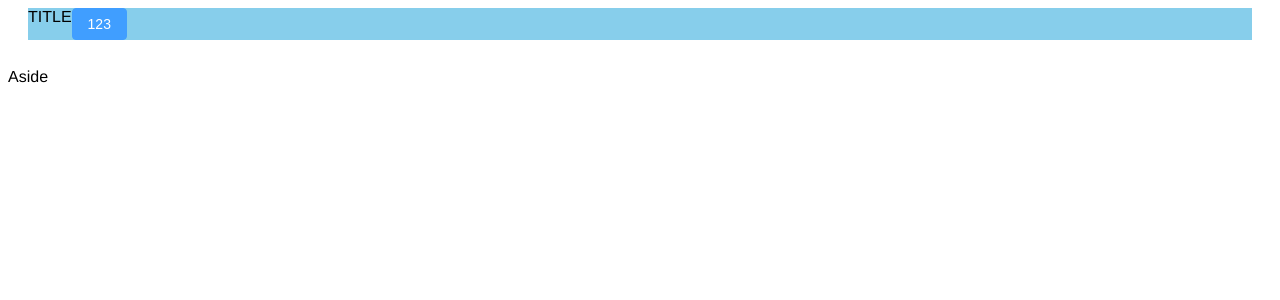
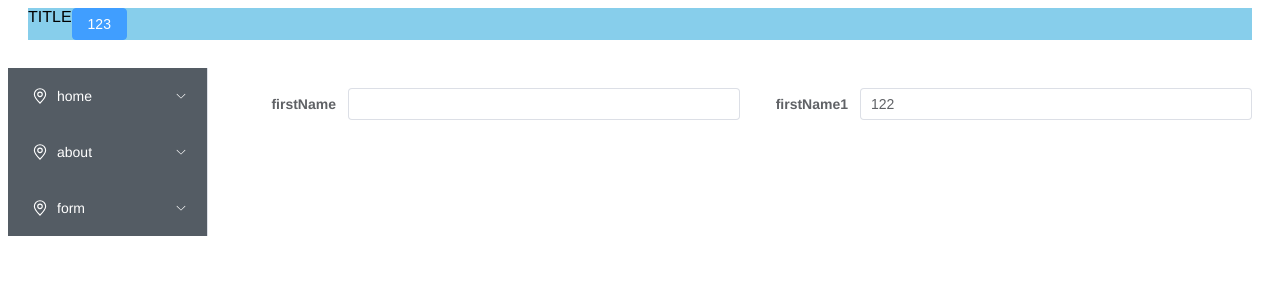
Before and after one commit to xunluohan/vue3-ts, a Vue app: page /form in a window 1280 px wide. Before the commit this address had no page. Shown: the top 300 px of the page. Built offline with nearby package versions, Linux system fonts and the light colour scheme.

Commit message:
增加pinia, 动态渲染菜单栏

```diff
--- a/package.json
+++ b/package.json
@@ -10,6 +10,7 @@
   "dependencies": {
     "core-js": "^3.8.3",
     "element-plus": "^2.3.12",
+    "pinia": "^2.1.6",
     "register-service-worker": "^1.7.2",
     "vue": "^3.2.13",
     "vue-i18n": "^9.4.0",
--- a/src/layout/index.vue
+++ b/src/layout/index.vue
@@ -6,7 +6,7 @@
         <EHeader></EHeader>
       </el-header>
       <el-container>
-        <el-aside width="200px">Aside</el-aside>
+        <el-aside width="200px"><Menu /></el-aside>
         <el-main>
           <router-view/>
         </el-main>
@@ -16,6 +16,7 @@
 </template>
 <script lang='ts' setup>
 import EHeader from '@/layout/header.vue'
+import Menu from '@/layout/menu/index.vue'
 
 </script>
 
--- /dev/null
+++ b/src/layout/menu/index.vue
@@ -0,0 +1,54 @@
+//
+<template>
+  <el-menu
+    router
+    active-text-color="#ffd04b"
+    background-color="#545c64"
+    class="el-menu-vertical-demo"
+    default-active="2"
+    text-color="#fff"
+    @open="handleOpen"
+    @close="handleClose"
+  >
+    <el-sub-menu :index="item.path" v-for="(item, index) in route" :key="path">
+      <template #title>
+        <el-icon><location /></el-icon>
+        <span>{{ t(item.meta.title) }}</span>
+      </template>
+      <div v-if="item.children.length">
+        <MenuItem></MenuItem>
+      </div>
+      <!-- <el-menu-item index="1-1">item one</el-menu-item> -->
+    </el-sub-menu>
+  </el-menu>
+</template>
+
+<script lang='ts' setup>
+import {
+  Document,
+  Menu as IconMenu,
+  Location,
+  Setting,
+} from '@element-plus/icons-vue'
+import { useRouter } from 'vue-router';
+import { useI18n } from 'vue-i18n'
+import MenuItem from './menuItem.vue'
+// import { useUserStore } from '@/pinia/user'
+// const store = useUserStore()
+// console.log(store)
+const { t } = useI18n()
+const router = useRouter()
+const route = router.getRoutes()
+
+const handleOpen = (key: string, keyPath: string[]) => {
+  console.log(key, keyPath)
+}
+const handleClose = (key: string, keyPath: string[]) => {
+  console.log(key, keyPath)
+}
+
+</script>
+
+<style lang='scss' scoped>
+
+</style>
--- /dev/null
+++ b/src/layout/menu/menuItem.vue
@@ -0,0 +1,12 @@
+//
+<template>
+  <el-menu-item index="1-1">item one</el-menu-item>
+</template>
+
+<script lang='ts' setup>
+
+</script>
+
+<style lang='scss' scoped>
+
+</style>
--- a/src/main.ts
+++ b/src/main.ts
@@ -2,22 +2,24 @@ import { createApp } from 'vue'
 import App from './App.vue'
 import './registerServiceWorker'
 import router from './router'
-import store from './store'
+// import store from './store'
 import ElementPlus from 'element-plus'
 import 'element-plus/dist/index.css'
 import '@/style/index.scss'
 import { i18n, setI18n } from './i18n'
+import { createPinia } from 'pinia'
 
 // 注册e-element插件
 import EElements from '@/components/index'
 
 const app = createApp(App)
-
+const pinia = createPinia()
 // setI18n(app)
 
+app.use(pinia)
 app.use(ElementPlus)
 app.use(EElements)
-app.use(store)
+// app.use(store)
 app.use(i18n)
 app.use(router)
 app.mount('#app')
--- /dev/null
+++ b/src/pinia/user.ts
@@ -0,0 +1,20 @@
+import { defineStore } from 'pinia'
+import { createRouter, createWebHistory, RouteRecordRaw } from 'vue-router'
+
+export const useUserStore = defineStore('user', {
+  state: () => {
+    return {
+      userInfo: {},
+      userRouter: []
+    }
+  },
+  // 也可以这样定义
+  // state: () => ({ count: 0 })
+  actions: {
+
+    userRouter(data: Array<RouteRecordRaw>) {
+      // @ts-ignore
+      this.userRouter = data
+    }
+  },
+})
--- a/src/router/index.ts
+++ b/src/router/index.ts
@@ -1,11 +1,13 @@
 import { createRouter, createWebHistory, RouteRecordRaw } from 'vue-router'
 import HomeView from '../views/HomeView.vue'
+// import { useUserStore } from '@/pinia/user'
 
 const routes: Array<RouteRecordRaw> = [
   {
     path: '/',
     name: 'home',
-    component: HomeView
+    component: HomeView,
+    meta: {title: 'home'}
   },
   {
     path: '/about',
@@ -13,10 +15,19 @@ const routes: Array<RouteRecordRaw> = [
     // route level code-splitting
     // this generates a separate chunk (about.[hash].js) for this route
     // which is lazy-loaded when the route is visited.
-    component: () => import(/* webpackChunkName: "about" */ '../views/AboutView.vue')
+    component: () => import(/* webpackChunkName: "about" */ '../views/AboutView.vue'),
+    meta: {title: 'about'}
+
+  },
+  {
+    path: '/form',
+    name: 'From',
+    component: () => import('@/views/e-form/index.vue'),
+    meta: {title: 'form'}
   }
 ]
-
+// const store = useUserStore()
+// store.userRouter(routes)
 const router = createRouter({
   history: createWebHistory(process.env.BASE_URL),
   routes
--- a/src/store/index.ts
+++ b/src/store/index.ts
@@ -2,12 +2,20 @@ import { createStore } from 'vuex'
 
 export default createStore({
   state: {
+    userRouter: []
   },
   getters: {
   },
   mutations: {
+    USER_ROUTER(state, data) {
+      state.userRouter = data
+    }
   },
   actions: {
+    userRouter({ commit }, data) {
+      sessionStorage.setItem('user_router', JSON.parse(data))
+      commit('USER_ROUTER', data)
+    }
   },
   modules: {
   }
```
Also changed, not shown: 1 other file (tests, documents, lock files or other folders).
